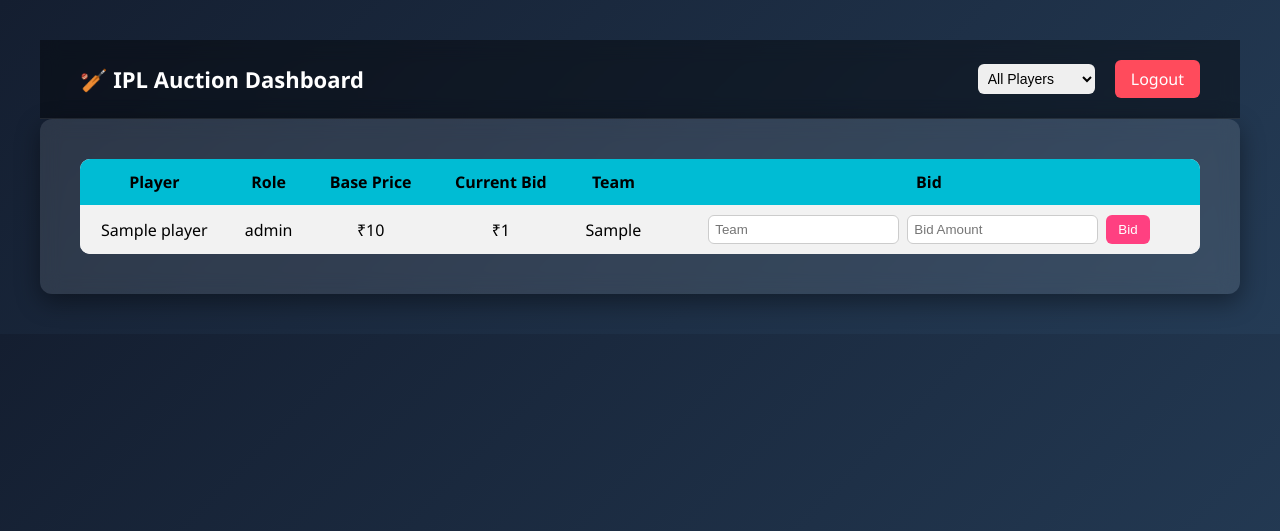
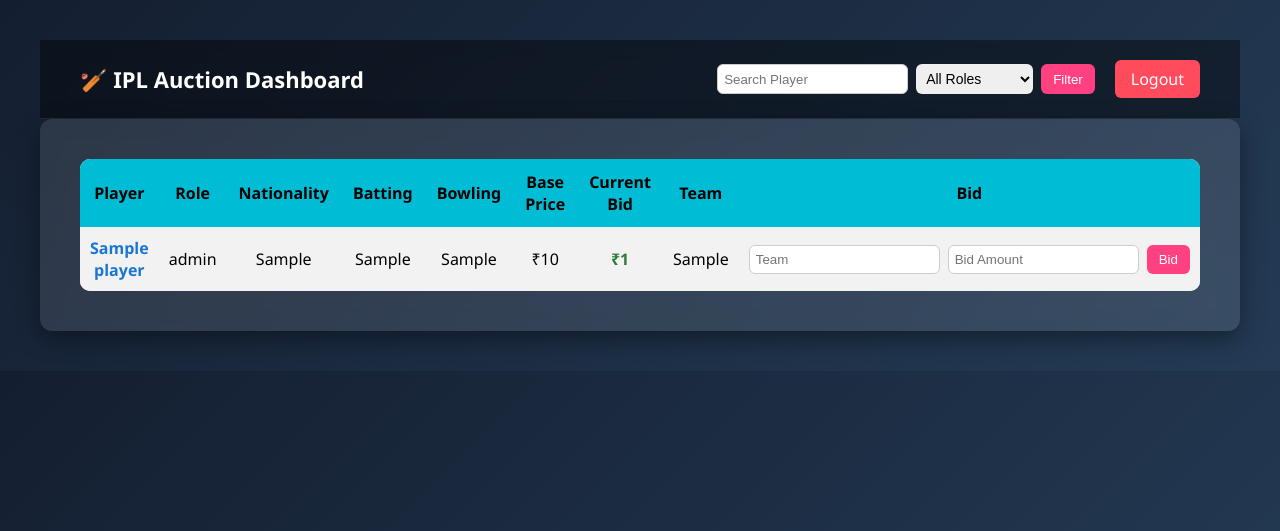
Before and after one commit to Rohan-Dedhia/ipl-auction-system, a Flask app: page / in a window 1280 px wide. Shown: the top 531 px of the page. Run offline with Flask 3, Linux system fonts and the light colour scheme; a user stored in the database is signed in; tables that the repository leaves empty hold one stand-in row (values such as "Sample post").

Commit message:
Added player search, nationality, batting/bowling columns and player stats page

```diff
--- a/app.py
+++ b/app.py
@@ -1,110 +1,129 @@
-from flask import Flask, render_template, request, redirect, flash
-from database import engine, SessionLocal
-from models import Player, Base, User
-from flask_login import LoginManager, login_user, login_required, logout_user, current_user
+from flask import Flask,render_template,request,redirect,flash
+from database import engine,SessionLocal
+from models import Player,Base,User
+
+from flask_login import LoginManager,login_user,login_required,logout_user,current_user
 from flask_bcrypt import Bcrypt
 
 app = Flask(__name__)
-app.secret_key = "auction_secret"
+app.secret_key="auction_secret"
 
 bcrypt = Bcrypt(app)
 
 login_manager = LoginManager()
 login_manager.init_app(app)
-login_manager.login_view = "login"
+login_manager.login_view="login"
 
 Base.metadata.create_all(bind=engine)
 
 
 @login_manager.user_loader
 def load_user(user_id):
-    db = SessionLocal()
-    user = db.query(User).get(int(user_id))
+
+    db=SessionLocal()
+    user=db.query(User).get(int(user_id))
     db.close()
     return user
 
 
-@app.route("/", methods=["GET", "POST"])
+@app.route("/",methods=["GET","POST"])
 @login_required
 def index():
 
-    db = SessionLocal()
+    db=SessionLocal()
 
-    if request.method == "POST":
+    if request.method=="POST":
 
-        player_id = int(request.form["player_id"])
-        team = request.form["team"]
-        bid = int(request.form["bid"])
+        player_id=int(request.form["player_id"])
+        team=request.form["team"]
+        bid=int(request.form["bid"])
 
-        player = db.query(Player).filter(Player.id == player_id).first()
+        player=db.query(Player).filter(Player.id==player_id).first()
 
-        if player.team == team:
-            flash("Same team cannot bid consecutively", "error")
+        if player.team==team:
+            flash("Same team cannot bid consecutively","error")
 
-        elif bid <= player.current_bid:
-            flash("Bid must be higher than current bid", "error")
+        elif bid<=player.current_bid:
+            flash("Bid must be higher than current bid","error")
 
         else:
-            player.current_bid = bid
-            player.team = team
+            player.current_bid=bid
+            player.team=team
             db.commit()
-            flash("Bid successful", "success")
+            flash("Bid successful","success")
 
         return redirect("/")
 
-    role = request.args.get("role")
+    search=request.args.get("search")
+    role=request.args.get("role")
+
+    query=db.query(Player)
+
+    if search:
+        query=query.filter(Player.name.ilike(f"%{search}%"))
 
     if role:
-        players = db.query(Player).filter(Player.role == role).all()
-    else:
-        players = db.query(Player).order_by(Player.id).all()
+        query=query.filter(Player.role==role)
+
+    players=query.order_by(Player.id).all()
 
     db.close()
 
-    return render_template("index.html", players=players)
+    return render_template("index.html",players=players)
 
 
-@app.route("/signup", methods=["GET", "POST"])
+@app.route("/player/<int:id>")
+@login_required
+def player(id):
+
+    db=SessionLocal()
+    player=db.query(Player).filter(Player.id==id).first()
+    db.close()
+
+    return render_template("player.html",player=player)
+
+
+@app.route("/signup",methods=["GET","POST"])
 def signup():
 
-    db = SessionLocal()
+    db=SessionLocal()
 
-    if request.method == "POST":
+    if request.method=="POST":
 
-        username = request.form["username"]
-        password = request.form["password"]
+        username=request.form["username"]
+        password=request.form["password"]
 
-        hashed = bcrypt.generate_password_hash(password).decode("utf-8")
+        hashed=bcrypt.generate_password_hash(password).decode("utf-8")
 
-        user = User(username=username, password=hashed)
+        user=User(username=username,password=hashed)
 
         db.add(user)
         db.commit()
 
-        flash("Account created. Please login.", "success")
+        flash("Account created","success")
 
         return redirect("/login")
 
     return render_template("signup.html")
 
 
-@app.route("/login", methods=["GET", "POST"])
+@app.route("/login",methods=["GET","POST"])
 def login():
 
-    db = SessionLocal()
+    db=SessionLocal()
 
-    if request.method == "POST":
+    if request.method=="POST":
 
-        username = request.form["username"]
-        password = request.form["password"]
+        username=request.form["username"]
+        password=request.form["password"]
 
-        user = db.query(User).filter(User.username == username).first()
+        user=db.query(User).filter(User.username==username).first()
 
-        if user and bcrypt.check_password_hash(user.password, password):
+        if user and bcrypt.check_password_hash(user.password,password):
             login_user(user)
             return redirect("/")
 
-        flash("Invalid login", "error")
+        flash("Invalid login","error")
 
     return render_template("login.html")
 
@@ -117,5 +136,5 @@ def logout():
     return redirect("/login")
 
 
-if __name__ == "__main__":
+if __name__=="__main__":
     app.run(debug=True)
--- a/static/style.css
+++ b/static/style.css
@@ -308,3 +308,18 @@ border:none;
 color:white;
 border-radius:6px;
 }
+
+.player-link{
+text-decoration:none;
+font-weight:600;
+color:#1976d2;
+}
+
+.player-link:hover{
+text-decoration:underline;
+}
+
+.current-bid{
+font-weight:bold;
+color:#2e7d32;
+}
--- a/templates/index.html
+++ b/templates/index.html
@@ -20,15 +20,19 @@
 
 <form method="GET" class="filter-form">
 
-<select name="role" onchange="this.form.submit()">
+<input type="text" name="search" placeholder="Search Player">
 
-<option value="">All Players</option>
+<select name="role">
+
+<option value="">All Roles</option>
 <option value="Batsman">Batsman</option>
 <option value="Bowler">Bowler</option>
 <option value="Allrounder">All-Rounder</option>
 <option value="Wicketkeeper">Wicketkeeper</option>
 
 </select>
+
+<button type="submit">Filter</button>
 
 </form>
 
@@ -53,6 +57,9 @@
 <tr>
 <th>Player</th>
 <th>Role</th>
+<th>Nationality</th>
+<th>Batting</th>
+<th>Bowling</th>
 <th>Base Price</th>
 <th>Current Bid</th>
 <th>Team</th>
@@ -63,10 +70,24 @@
 
 <tr>
 
-<td>{{player.name}}</td>
+<td>
+<a href="/player/{{player.id}}" class="player-link">
+{{player.name}}
+</a>
+</td>
+
 <td>{{player.role}}</td>
+
+<td>{{player.nationality}}</td>
+
+<td>{{player.batting_style}}</td>
+
+<td>{{player.bowling_style}}</td>
+
 <td>₹{{player.base_price}}</td>
-<td>₹{{player.current_bid}}</td>
+
+<td class="current-bid">₹{{player.current_bid}}</td>
+
 <td>{{player.team}}</td>
 
 <td>
```
Also changed, not shown: models.py (+13 -6 lines), templates/players.html (added, +15 -0 lines).
